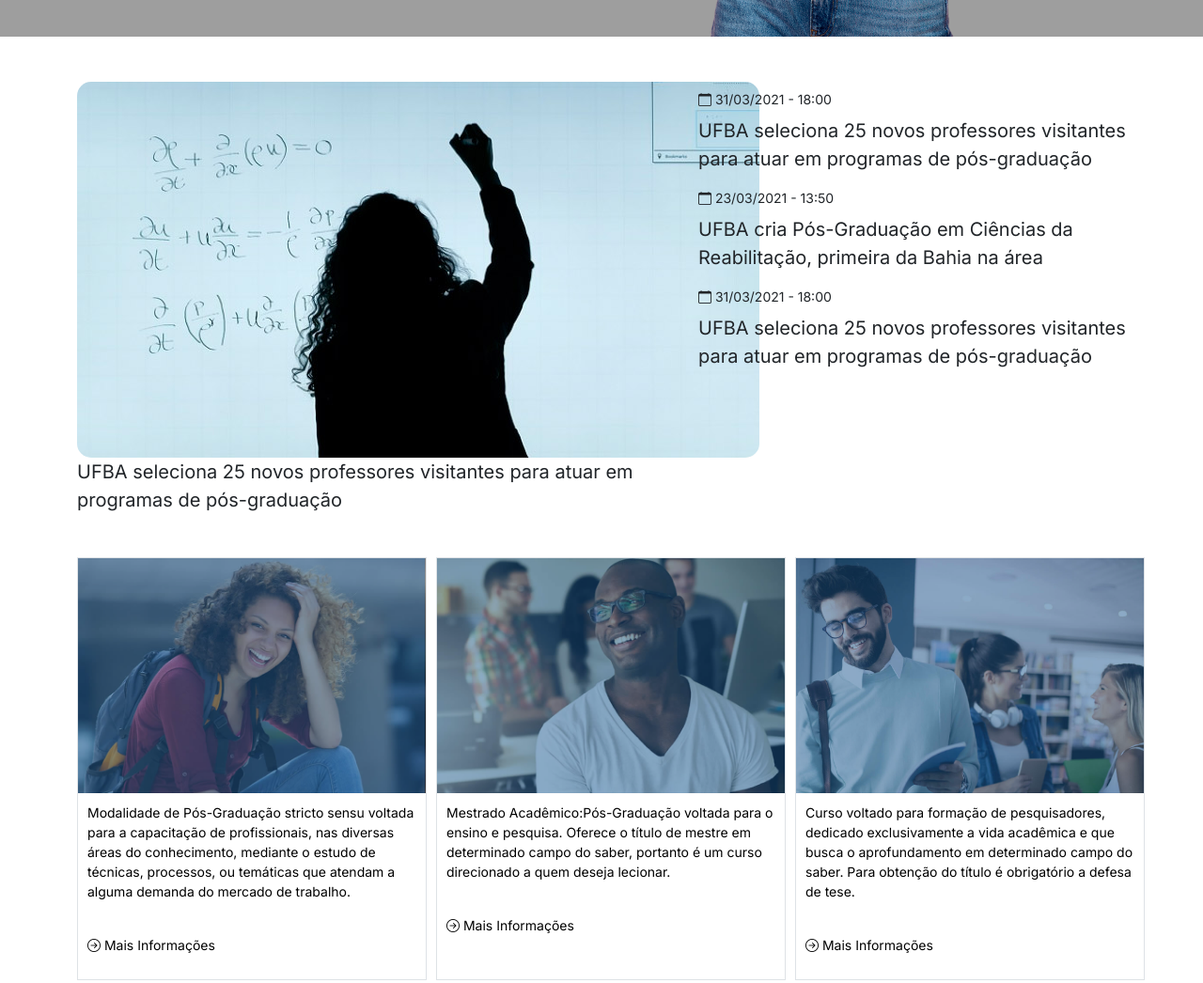
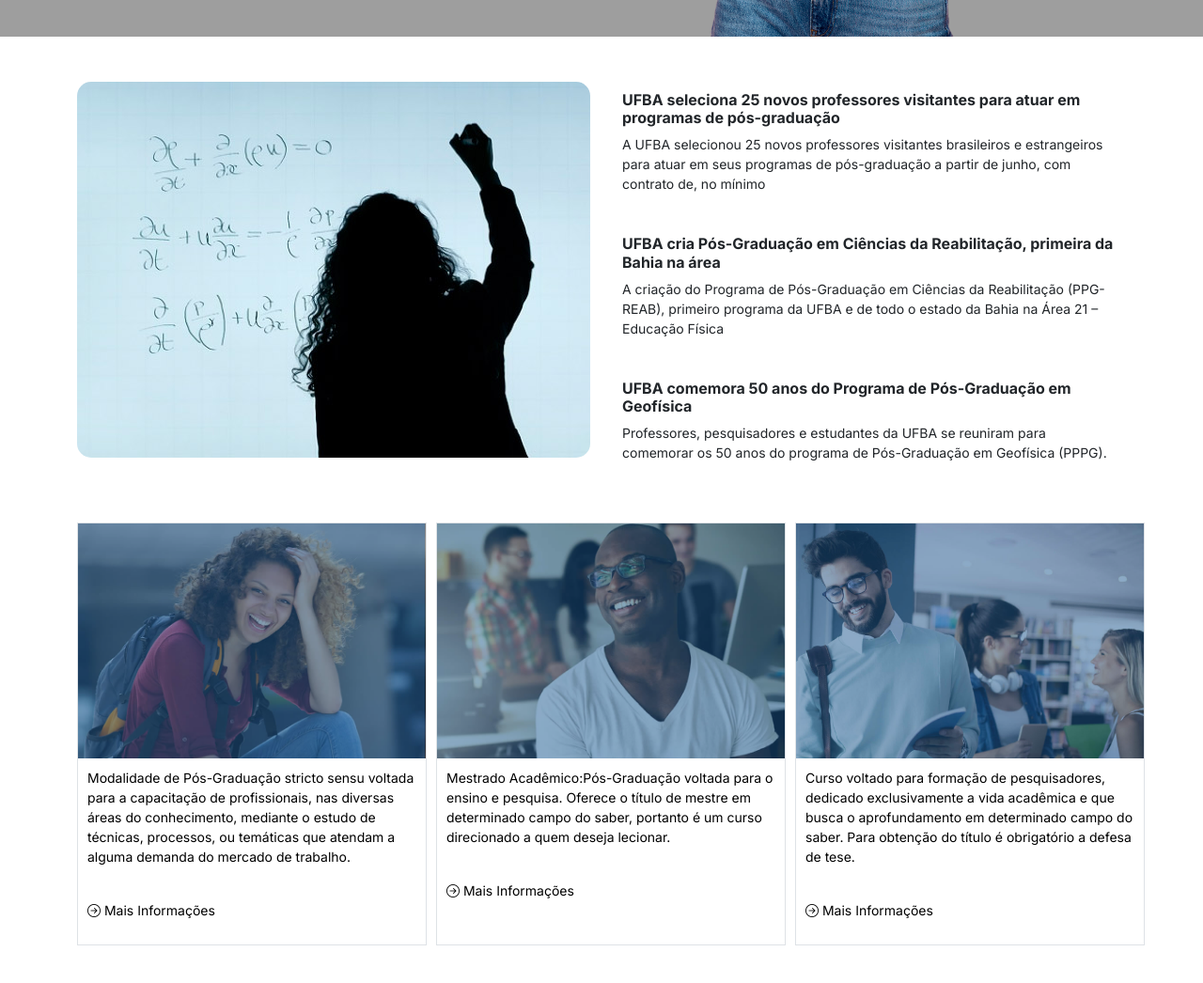
Before and after one commit to Hub-PRPPG/site, a plain HTML site: page index.html in a window 1280 px wide. Shown: the part 630-1676 px from the top of the page at 94% size. Drawn offline with nearby package versions, Linux system fonts and the light colour scheme; grey boxes are pictures that could not be loaded.

Commit message:
Add files via upload

```diff
--- a/css/coordenacoes.css
+++ b/css/coordenacoes.css
@@ -4,11 +4,8 @@
 }
 
 #coordenacoes-line2{
-  margin-bottom: 60px;
+    margin-bottom: 60px;
 }
-
-
-
 
 #card-coordenacao{
     display: inline-block;
--- a/css/galeria.css
+++ b/css/galeria.css
@@ -6,6 +6,7 @@
 }
 
 .gallery-wrapper{
+
     margin-top:100px;
 }
 
@@ -64,9 +65,6 @@
     border-radius: 15px;
 }
 
-
-
-
 .gallery img{
     border: 1px solid rgb(238, 233, 233);
     border-radius: 15px;
@@ -75,7 +73,6 @@
 }
 
 .gallery-wrapper{
-    margin-top: 200px;
     position: relative;
     padding: 15px;
     overflow-x: auto;
--- a/css/noticias.css
+++ b/css/noticias.css
@@ -1,12 +1,30 @@
-.titulo-destaque{
-    font-weight:400;
-    font-size:20px
+#noticia-principal{
+    position: relative;
+    background-image:url("../img/Seleciona.jpg");
+    background-size: cover;
+    height: 400px;
+    border-radius: 15px;
 }
 
-.titulo-secundario{
-    font-size:20px
+.texto-noticia{
+   position:absolute;
+   bottom:0;
+   padding: 10px;
+   color:black;
+   font-weight: bolder;
 }
 
-#imagem-noticias{
+.noticias{
     border-radius: 15px;
+    padding: 10px;
+
 }
+
+.noticias h4{
+    font-weight: bold;
+    font-size: 16px;
+}
+
+.noticias p{
+    font-size: 14px;
+}
--- a/index.html
+++ b/index.html
@@ -14,7 +14,7 @@
     <link rel="stylesheet" href="css/coordenacoes.css">
     <link rel="stylesheet" href="css/prppg.css">
     <link rel="stylesheet" href="css/galeria.css">
-    <link rel="stylesheet" href="css/rodape.css">
+
     <link href="https://cdn.jsdelivr.net/npm/bootstrap@5.0.2/dist/css/bootstrap.min.css" rel="stylesheet"
         integrity="sha384-EVSTQN3/azprG1Anm3QDgpJLIm9Nao0Yz1ztcQTwFspd3yD65VohhpuuCOmLASjC" crossorigin="anonymous">
     <script src="https://cdn.jsdelivr.net/npm/bootstrap@5.0.2/dist/js/bootstrap.bundle.min.js"
@@ -68,7 +68,7 @@
     <div id="banner" class="container-fluid">
         <div class="container">
             <div id="banner-texto" class="row">
-                <div class="col-lg-6 col-xs-12">
+                <div class="col-6">
                     <h1>UFBA supera metas de expansão e qualidade da pós-graduação, aponta avaliação da Capes</h1>
                     <h3 class="display-3">A pós-graduação na UFBA melhorou em qualidade e abrangência, com avanços
                         significativos em todas as áreas do conhecimento, entre 2017 e 2020, conforme os dados
@@ -76,7 +76,7 @@
                     <button>Veja Mais</button>
                 </div>
 
-                <div id="banner-imagem" class="col-lg-6 col-xs-12">
+                <div id="banner-imagem" class="col-6">
                 </div>
             </div>
         </div>
@@ -86,33 +86,34 @@
     <!--Notícias-->
     <div class="container">
         <div class="row mt-5">
-            <div class="col-7">
-                <img id="imagem-noticias" class="br-5" src="img/Seleciona Professor.jpg" alt="">
-                <p class="mt-0 titulo-destaque">UFBA seleciona 25 novos professores visitantes para atuar em programas de pós-graduação</p>
+            <div class="col-6">
+                <div id="noticia-principal">
+                    <div class="texto-noticia">
+                    </div>
+                </div>
             </div>
 
-            <div class="col-5 p-2">
-                <div>
-                    <p class="mb-2"><i class="bi bi-calendar"></i> 31/03/2021 - 18:00</p>
-                    <p class="mt-0  titulo-secundario">UFBA seleciona 25 novos professores visitantes para atuar em programas de pós-graduação</p>
+            <div class="col-6">
+                <div class="noticias mb-2">
+                    <h4>UFBA seleciona 25 novos professores visitantes para atuar em programas de pós-graduação</h4>
+                    <p>A UFBA selecionou 25 novos professores visitantes brasileiros e estrangeiros para atuar em seus programas de pós-graduação a partir de junho, com contrato de, no mínimo</p>
+                </div>
+
+                <div class="noticias mb-2">
+                    <h4>UFBA cria Pós-Graduação em Ciências da Reabilitação, primeira da Bahia na área</h4>
+                    <p>A criação do Programa de Pós-Graduação em Ciências da Reabilitação (PPG-REAB), primeiro programa da UFBA e de todo o estado da Bahia na Área 21 – Educação Física </p>
                 </div>
 
 
-                <div>
-                    <p class="mb-2"><i class="bi bi-calendar"></i> 23/03/2021 - 13:50</p>
-                    <p class="mt-0 titulo-secundario">UFBA cria Pós-Graduação em Ciências da Reabilitação, primeira da Bahia na área</p>
+                <div class="noticias mb-2">
+                    <h4>UFBA comemora 50 anos do Programa de Pós-Graduação em Geofísica</h4>
+                    <p>Professores, pesquisadores e estudantes da UFBA se reuniram para comemorar os 50 anos do programa de Pós-Graduação em Geofísica (PPPG). </p>
                 </div>
-
-
-                <div>
-                    <p class="mb-2"><i class="bi bi-calendar"></i> 31/03/2021 - 18:00</p>
-                    <p class="mt-0 titulo-secundario">UFBA seleciona 25 novos professores visitantes para atuar em programas de pós-graduação</p>
-                </div>
-
-
             </div>
         </div>
     </div>
+
+
 
     <!--
     <div class="container">
@@ -127,7 +128,7 @@
     <div class="container">
         <div class=" main-curso  row">
             <div id="container-cards" class="col">
-                <div class="col-lg-4 col-xs-12 card-noticia">
+                <div class="col-4 card-noticia">
                     <div>
                         <div id="img-card1">
                           <h2 id="card-text"></h2>
@@ -140,7 +141,7 @@
                     <p> <i class="bi bi-arrow-right-circle"></i> Mais Informações</p>
                 </div>
 
-                <div class="col-lg-4 col-xs-12 card-noticia">
+                <div class="col-4 card-noticia">
                     <div id="img-card2">
                        <h2 id="card-text"></h2>
                     </div>
@@ -151,7 +152,7 @@
                 </div>
 
 
-                <div class="col-lg-4 col-xs-12 card-noticia">
+                <div class="col-4 card-noticia">
                     <div id="img-card3">
                         <h2 id="card-text"></h2>
                     </div>
@@ -208,7 +209,7 @@
     </div>
 
 
-   </div>
+</div>
 
    <!--Coordenações-->
    <div class="container">
@@ -217,70 +218,54 @@
                 <div id="card-coordenacao" class="col-4">
                     <div class="icon-lg bg-success  bg-opacity-10 text-success rounded-circle"><i class="bi bi-currency-dollar"></i></div>
                     <h5><strong>Coordenação de Fomento</strong></h5>
-                    <p>Happiness prosperous impression had conviction For every delay in they Extremity now.</p>
+                    <p>Apoio e fomento das atividades de pesquisa da pós-graduação da UFBA ...</p>
                     <p> <i class="bi bi-arrow-right-circle"></i> Mais Informações</p>
                 </div>
 
                 <div id="card-coordenacao" class="col-4">
                     <div class="icon-lg bg-warning bg-opacity-10 text-warning-emphasis rounded-circle"><i class="bi bi-search"></i></div>
                     <h5><strong>Coordenação de Pesquisa</strong></h5>
-                    <p>Happiness prosperous impression had conviction For every delay in they Extremity now.</p>
+                    <p>Órgão responsável por acompanhar e avaliar projetos de pesquisa institucional, definir critérios de distribuição ...</p>
                     <p> <i class="bi bi-arrow-right-circle"></i> Mais Informações</p>
                 </div>
 
                 <div id="card-coordenacao" class="col-4">
                     <div class="icon-lg bg-info bg-opacity-10 text-info rounded-circle"><i class="bi bi-people-fill"></i></div>
                     <h5><strong>PIBIC</strong></h5>
-                    <p>O Programa Institucional de Bolsas de Iniciação Científica (PIBIC) visa apoiar a política de Iniciação Científica</p>
+                    <p>O Programa Institucional de Bolsas de Iniciação Científica (PIBIC) visa apoiar a política de Iniciação Científica...</p>
                     <p> <i class="bi bi-arrow-right-circle"></i> Mais Informações</p>
                 </div>
             </div>
         </div>
 
         <div id="coordenacoes-line2" class="row">
+
+
+
             <div id="main-cards-two" class="col">
                 <div id="card-coordenacao" class="col-4">
                     <div class="icon-lg bg-danger  bg-opacity-10 text-danger  rounded-circle"><i class="bi bi-mortarboard-fill"></i></div>
                     <h5><strong>Coordenação de Ensino</strong></h5>
-                    <p>Happiness prosperous impression had conviction For every delay in they Extremity now.</p>
+                    <p>Realizar o acompanhamento acadêmico docente e discente nos cursos de pós-graduação ...</p>
                     <p> <i class="bi bi-arrow-right-circle"></i> Mais Informações</p>
                 </div>
 
                 <div id="card-coordenacao" class="col-4">
                     <div class="icon-lg bg-primary bg-opacity-10 text-primary rounded-circle"><i class="bi bi-rocket-takeoff"></i></div>
                     <h5><strong>Coordenação de Inovação</strong></h5>
-                    <p>Happiness prosperous impression had conviction For every delay in they Extremity now.</p>
+                    <p>Tem por objetivo apoiar a gestão da política de inovação da UFBA, através da realização de ações estratégicas ...</p>
                     <p> <i class="bi bi-arrow-right-circle"></i> Mais Informações</p>
                 </div>
 
                 <div id="card-coordenacao" class="col-4">
                     <div class="icon-lg bg-primary bg-opacity-10 text-primary-emphasis rounded-circle"><i class="bi bi-person-workspace"></i></div>
                     <h5><strong>Coordenação Administrativa</strong></h5>
-                    <p>Happiness prosperous impression had conviction For every delay in they Extremity now.</p>
+                    <p>A Coordenação Administrativa supervisiona, coordena, acompanha e compatibiliza ...</p>
                     <p> <i class="bi bi-arrow-right-circle"></i> Mais Informações</p>
                 </div>
             </div>
         </div>
    </div>
-
-   <!--Rodapé-->
-   <div  id="rodape" class="container-fluid">
-        <div class="container">
-            <div class="row">
-                <div class="col-6 mt-4">
-                    <h4 class="text-footer">Pró-Reitoria de Pesquisa e Pós-Graduação</h4>
-                    <p class="text-footer">Rua Basílio da Gama, 6/8 - Canela - CEP: 40.110-040 - Salvador - Bahia</p>
-                    <p class="text-footer">E-mail: prppg@ufba.br</p>
-                </div>
-
-                <div id="redes-sociais" class="col-6">
-                    <i class="bi-instagram" style="font-size: 2.5rem; color: white;"></i>
-                    <i class="bi-youtube" style="font-size: 2.5rem; color: white;"></i>
-                </div>
-            </div>
-        </div>
-    </div>
-   </div>
 </body>
 
 </html>
```
Also changed, not shown: img/01.jpg (added), img/02.jpg (added), img/03.jpg (added), img/Juliana.png (added).
